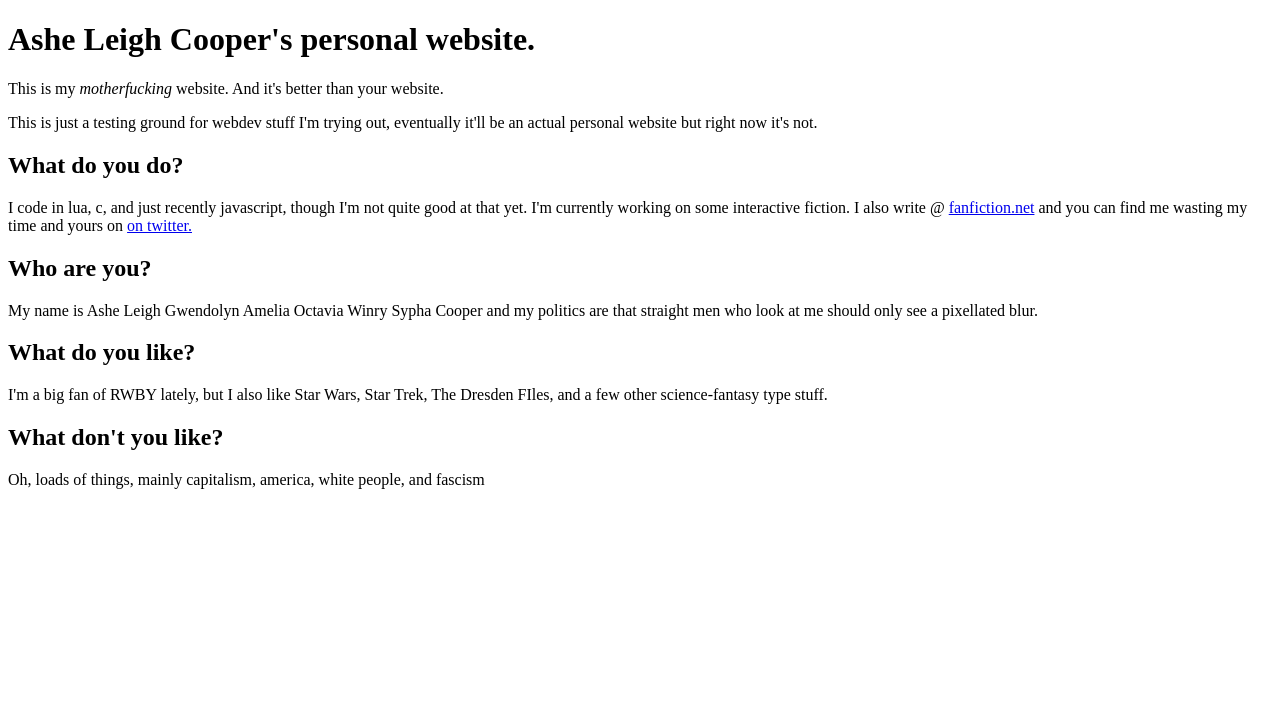
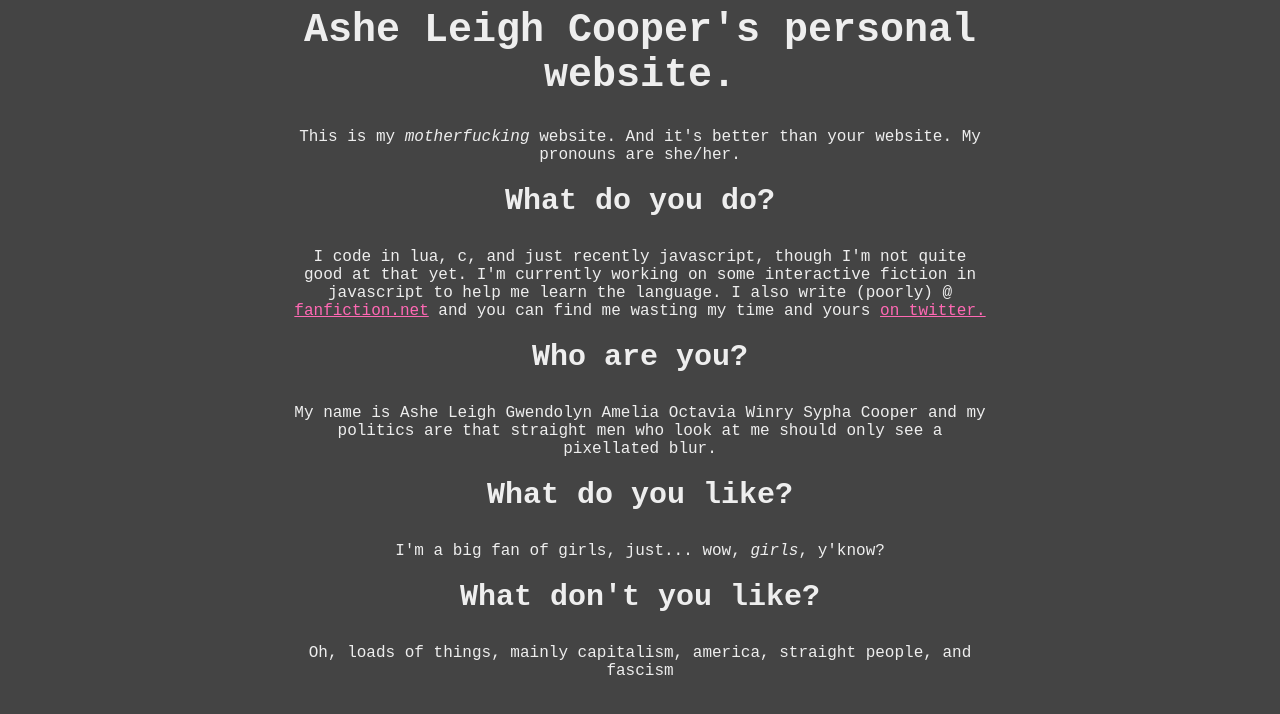
Before and after one commit to nonbinarynarcho/nonbinarynarcho.github.io, a plain HTML site: page index.html in a window 1280 px wide. Drawn offline with Linux system fonts and the light colour scheme.

Commit message:
Styling changes, minor content changes

```diff
--- a/index.html
+++ b/index.html
@@ -4,27 +4,58 @@
     <meta charset="utf-8">
     <title>Ashe Leigh Cooper</title>
   </head>
-  <body>
-    <h1>Ashe Leigh Cooper's personal website.</h1>
-    <p>This is my <i>motherfucking</i> website.  And it's better than your
-    website.</p>
-    <p>This is just a testing ground for webdev stuff I'm trying out, eventually
-     it'll be an actual personal website but right now it's not.</p>
-     <h2>What do you do?</h2>
-     <p>I code in lua, c, and just recently javascript, though I'm not quite
-     good at that yet.  I'm currently working on some interactive fiction.
-     I also write @ <a href="https://www.fanfiction.net/gendernihilism">
-     fanfiction.net</a> and you can find me wasting my time and yours on
+  <style>
+  p.wid{
+      max-width : 700px;
+      margin : auto;
+      text-align : center;
+      padding-bottom : 20px;
+      font-family : monospace;
+      font-size : 16px;
+      color : #eeeeee;
+  }
+  h1.wid{
+      max-width : 700px;
+      margin : auto;
+      text-align : center;
+      padding-bottom : 30px;
+      font-family : monospace;
+      font-size : 40px;
+      color : #eeeeee
+  }
+  h2.wid{
+      max-width : 700px;
+      margin : auto;
+      text-align : center;
+      padding-bottom : 30px;
+      font-family : monospace;
+      font-size : 30px;
+      color : #eeeeee;
+  }
+  a{
+      color : hotpink
+  }
+  </style>
+  <body style=background-color:#444444>
+    <h1 class="wid">Ashe Leigh Cooper's personal website.</h1>
+    <p class="wid">This is my <i>motherfucking</i> website.  And it's better
+    than your website.  My pronouns are she/her.</p>
+     <h2 class="wid">What do you do?</h2>
+     <p class="wid">I code in lua, c, and just recently javascript, though I'm
+     not quite good at that yet.  I'm currently working on some interactive
+     fiction in javascript to help me learn the language.  I also write
+     (poorly) @ <a href="https://www.fanfiction.net/gendernihilism">
+     fanfiction.net</a> and you can find me wasting my time and yours
      <a href="https://www.twitter.com/nonbinarynarcho"> on twitter.</a></p>
-     <h2>Who are you?</h2>
-     <p>My name is Ashe Leigh Gwendolyn Amelia Octavia Winry Sypha Cooper and
-     my politics are that straight men who look at me should only see a
-     pixellated blur.</p>
-     <h2>What do you like?</h2>
-     <p>I'm a big fan of RWBY lately, but I also like Star Wars, Star Trek,
-     The Dresden FIles, and a few other science-fantasy type stuff.</p>
-     <h2>What don't you like?</h2>
-     <p>Oh, loads of things, mainly capitalism, america, white people, and
-     fascism</p>
+     <h2 class="wid">Who are you?</h2>
+     <p class="wid">My name is Ashe Leigh Gwendolyn Amelia Octavia Winry Sypha
+     Cooper and my politics are that straight men who look at me should only see
+     a pixellated blur.</p>
+     <h2 class="wid">What do you like?</h2>
+     <p class="wid">I'm a big fan of girls, just... wow, <i>girls</i>, y'know?
+     </p>
+     <h2 class="wid">What don't you like?</h2>
+     <p class="wid">Oh, loads of things, mainly capitalism, america, straight
+     people, and fascism</p>
   </body>
 </html>
```
